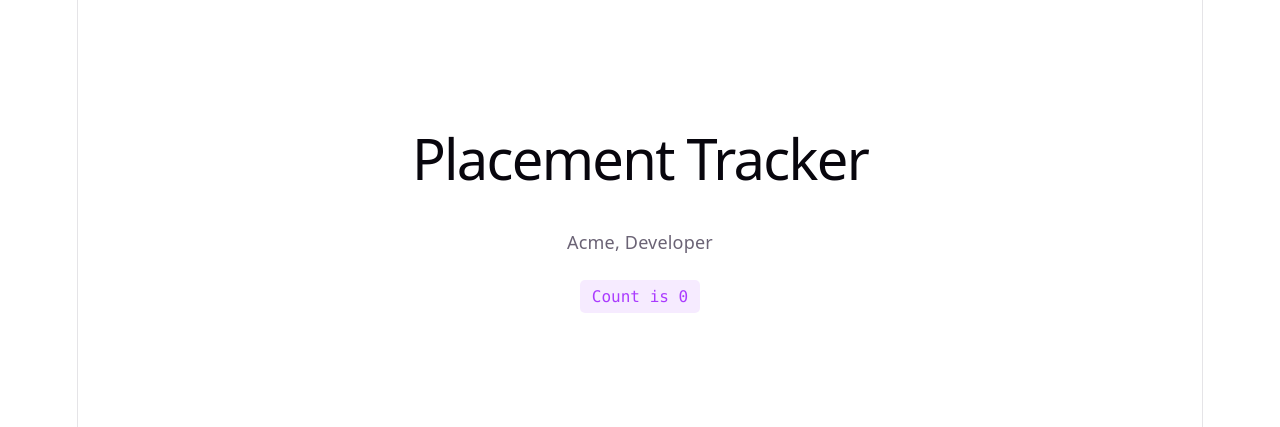
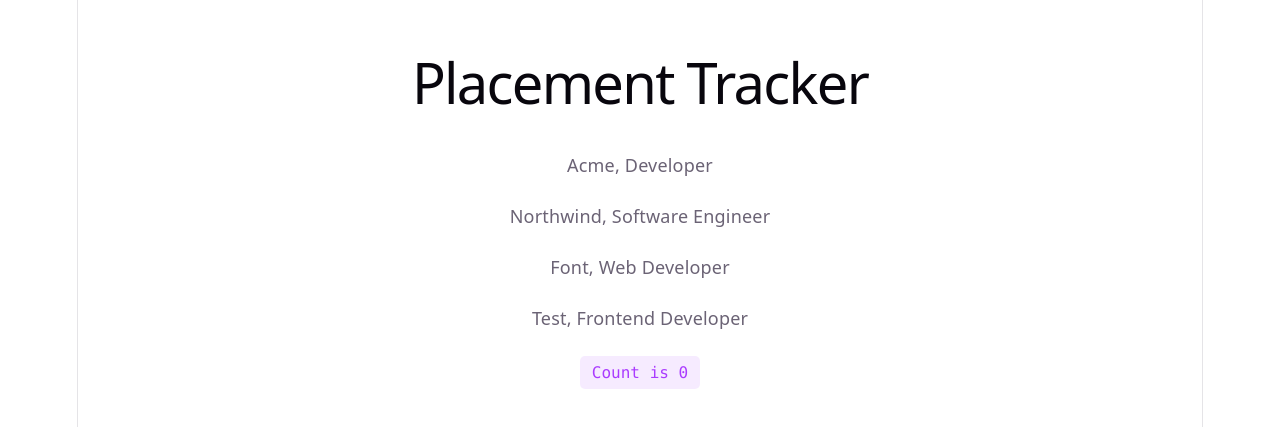
Before and after one commit to MutindaMutio/Placement-Tracker, a React (Vite) app in the folder client/: page / in a window 1280 px wide. Shown: the part 175-602 px from the top of the page. Built offline with nearby package versions, Linux system fonts and the light colour scheme.

Commit message:
Replace fakeApplication with fakeApplications and render each with map in App.tsx

```diff
--- a/client/src/App.tsx
+++ b/client/src/App.tsx
@@ -3,12 +3,12 @@ import './App.css'
 import type { Application } from './application.js'
 import { ApplicationRow } from './ApplicationRow.js'
 
-const fakeApplication: Application = {
-  company: 'Acme',
-  role: 'Developer',
-  deadline: '2026-12-04',
-  status: 'Not started',
-}
+const fakeApplications: Application[] = [
+  { company: 'Acme', role: 'Developer', deadline: '2026-12-04', status: 'Not started' },
+  { company: 'Northwind', role: 'Software Engineer', deadline: '2026-11-28', status: 'Not started' },
+  { company: 'Font', role: 'Web Developer', deadline: '2026-11-20', status: 'Not started' },
+  { company: 'Test', role: 'Frontend Developer', deadline: '2026-11-27', status: 'Applied' },
+]
 
 function App() {
   const [count, setCount] = useState(0)
@@ -19,7 +19,9 @@ function App() {
         <div>
           <h1>Placement Tracker</h1>
         </div>
-        <ApplicationRow application={fakeApplication} />
+        {fakeApplications.map((application) => (
+          <ApplicationRow key={application.company} application={application} />
+        ))}
         <button
           type="button"
           className="counter"
```
